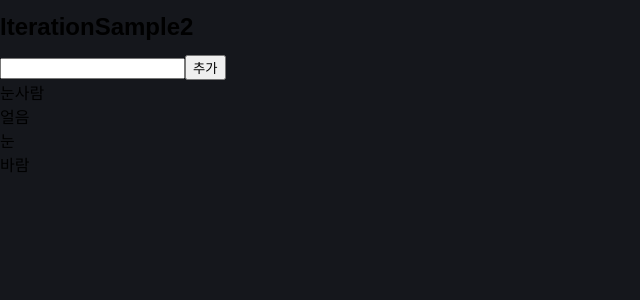
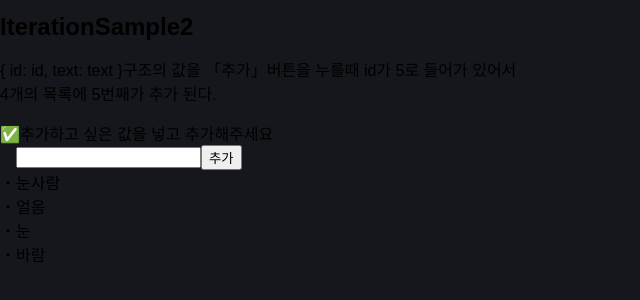
Before and after one commit to jmeno1011/noServerSideProject, a React (Create React App) app: page /prac_etc/chapter6-2 in a window 1280 px wide. Shown: the top 300 px of the page, without its empty margins (0-640 px from the left). Built offline with nearby package versions, Linux system fonts and the light colour scheme.

Commit message:
chapter6 정리

```diff
--- a/src/components/chapter6/IterationSample1.js
+++ b/src/components/chapter6/IterationSample1.js
@@ -4,10 +4,11 @@ import Title from "../Title";
 
 export const IterationSample1 = () => {
   const names = ["눈사람", "얼음", "눈", "바람"];
-  const nameList = names.map((name, index) => <li key={index}>{name}</li>);
+  const nameList = names.map((name, index) => <li key={index}>・{name}</li>);
   return (
     <>
       <Title Component={ContentTitle} id={"IterationSample1"} />
+      <p>map 을 이용해 li태그를 반복 생성</p>
       <ul>{nameList}</ul>
     </>
   );
--- a/src/components/chapter6/IterationSample2.js
+++ b/src/components/chapter6/IterationSample2.js
@@ -38,15 +38,35 @@ export const IterationSample2 = () => {
 
   const nameList = names.map((name) => (
     // onDoubleClick : 더블클릭 이벤트
-    <li key={name.id} onDoubleClick={() => onRemove(name.id)}>
-      {name.text}
+    <li
+      key={name.id}
+      onDoubleClick={() => onRemove(name.id)}
+      style={{ cursor: "pointer" }}
+      title={`더블 클릭하면 ${name.text}이/가 삭제됩니다.`}
+    >
+      ・{name.text}
     </li>
   ));
   return (
     <>
       <Title Component={ContentTitle} id={"IterationSample2"} />
-      <input value={inputText} onChange={onChange} />
-      <button onClick={onClick}>추가</button>
+      <p>
+        {"{ id: id, text: text }"}구조의 값을 「추가」버튼을 누를때 id가 5로
+        들어가 있어서 <br />
+        4개의 목록에 5번째가 추가 된다.
+      </p>
+      <label>✅추가하고 싶은 값을 넣고 추가해주세요</label>
+      <div
+        style={{
+          display: "flex",
+          alignItems: "center",
+          paddingLeft: "1rem",
+          width: 250,
+        }}
+      >
+        <input value={inputText} onChange={onChange} />
+        <button onClick={onClick}>추가</button>
+      </div>
       <ul>{nameList}</ul>
     </>
   );
```
